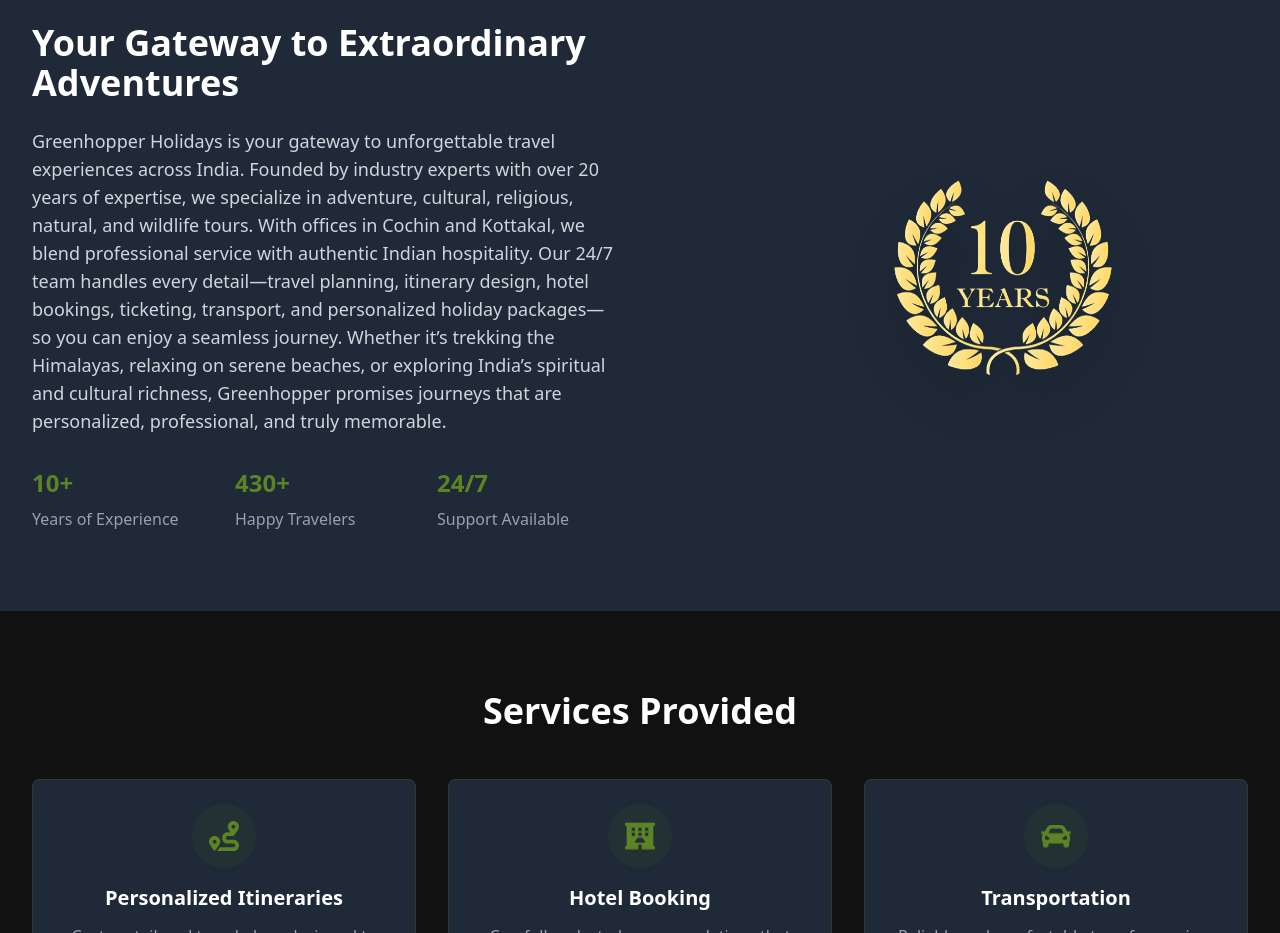
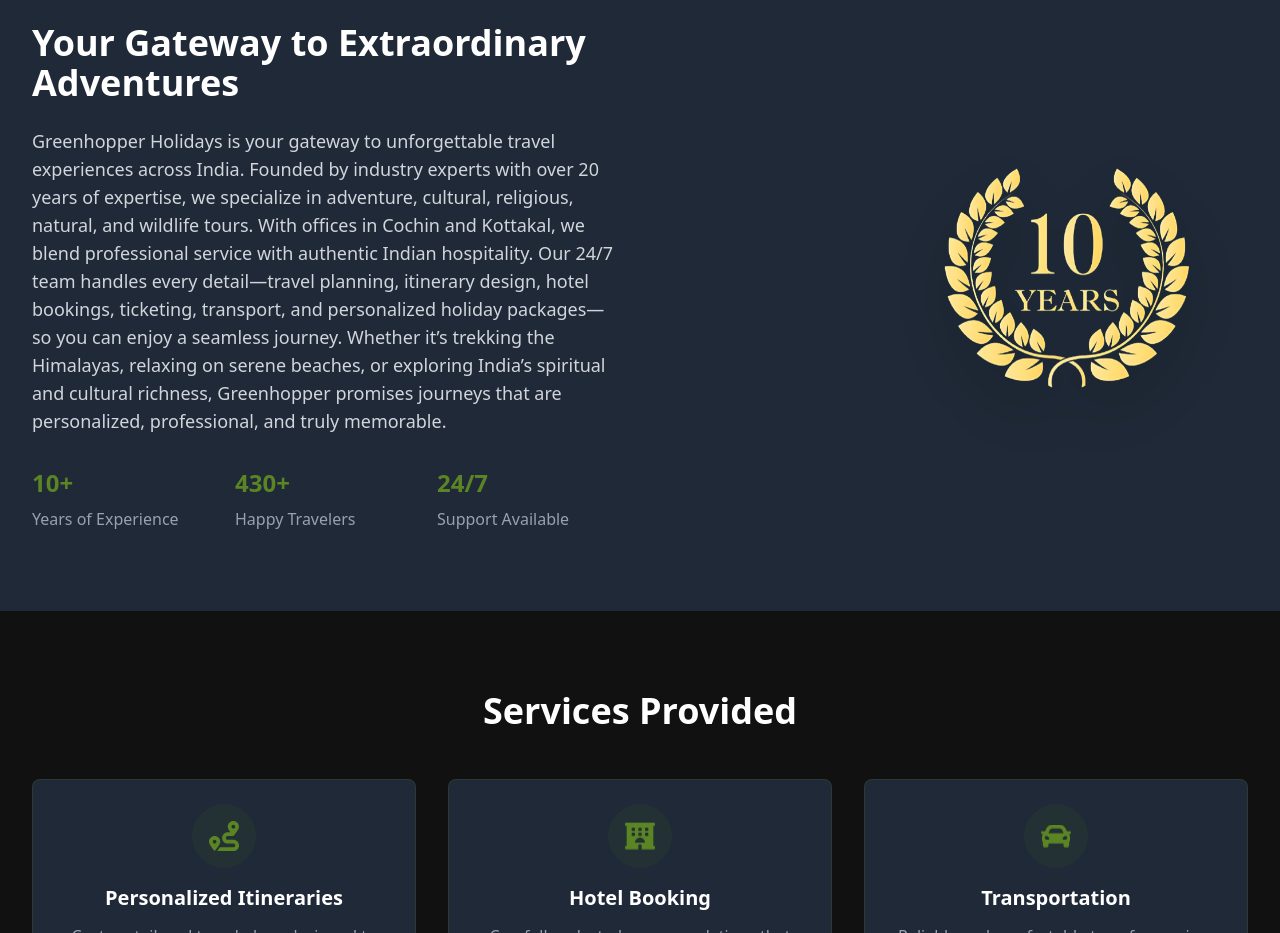
Before and after one commit to henna-maryam/Greenhopper, a React (Vite) app: page / in a window 1280 px wide. Shown: the part 2760-3693 px from the top of the page. Built offline with nearby package versions, Linux system fonts and the light colour scheme; no server answers; a web font is replaced by a local one.

Commit message:
badge replaced

```diff
--- a/src/components/AboutUs.jsx
+++ b/src/components/AboutUs.jsx
@@ -56,7 +56,7 @@ const AboutUs = () => {
               <img
               src={badge}
               alt="10 Years of Trust and Experience Badge"
-              className="w-56 h-56 sm:w-20 sm:h-20 md:w-64 md:h-64 drop-shadow-2xl ml-24"
+              className="w-56 h-56 sm:w-20 sm:h-20 md:w-72 md:h-72 drop-shadow-2xl ml-56"
             />
               {/* <div className="absolute -bottom-6 -left-6 bg-[#5B8424] text-white p-6 rounded-lg">
                 <p className="text-lg font-semibold">Trusted by thousands of travelers worldwide</p>
```
